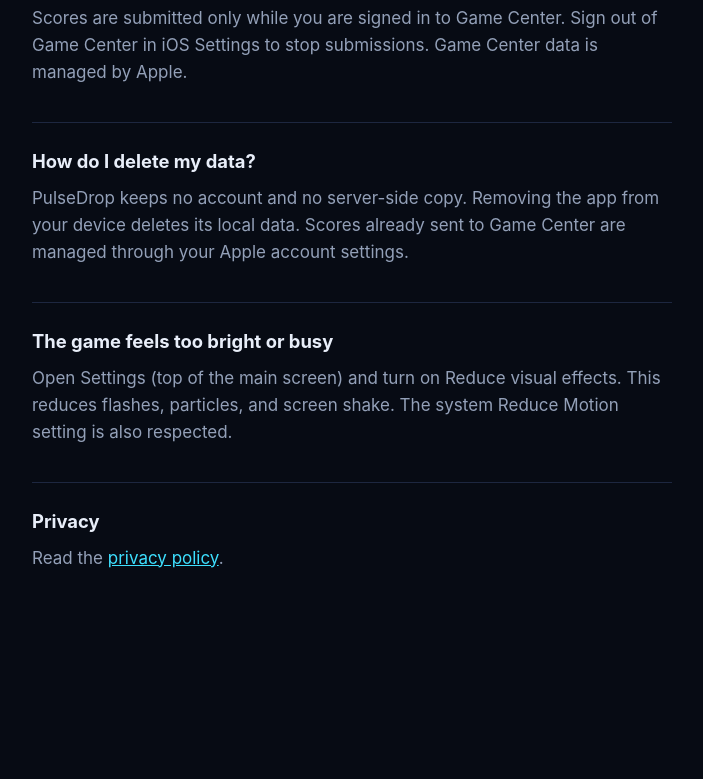
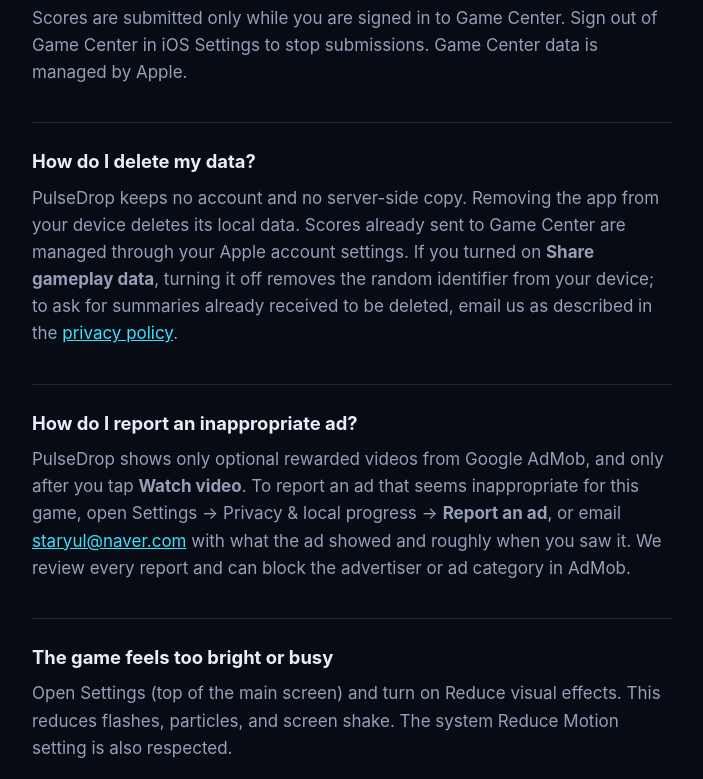
Before and after one commit to felixinjapan/pulse-drop-site, a plain HTML site: page support/index.html in a window 1280 px wide. Shown: the part 523-1302 px from the top of the page, without its empty margins (288-991 px from the left). Before the commit the page ends 1167 px from the top, so only its background shows below. Drawn offline with Linux system fonts and the light colour scheme.

Commit message:
Privacy policy and support: how to delete analytics data, how to report an ad
Privacy policy: explain what happens to the random analytics identifier when
sharing is turned off, and how to ask for already-received summaries to be
deleted. Support page: same answer under 'How do I delete my data?', plus a new
'How do I report an inappropriate ad?' entry pointing to Settings > Privacy >
Report an ad or the support email.

```diff
--- a/support/index.html
+++ b/support/index.html
@@ -32,7 +32,10 @@
   <p>Scores are submitted only while you are signed in to Game Center. Sign out of Game Center in iOS Settings to stop submissions. Game Center data is managed by Apple.</p>
 
   <h2>How do I delete my data?</h2>
-  <p>PulseDrop keeps no account and no server-side copy. Removing the app from your device deletes its local data. Scores already sent to Game Center are managed through your Apple account settings.</p>
+  <p>PulseDrop keeps no account and no server-side copy. Removing the app from your device deletes its local data. Scores already sent to Game Center are managed through your Apple account settings. If you turned on <strong>Share gameplay data</strong>, turning it off removes the random identifier from your device; to ask for summaries already received to be deleted, email us as described in the <a href="../privacy/">privacy policy</a>.</p>
+
+  <h2>How do I report an inappropriate ad?</h2>
+  <p>PulseDrop shows only optional rewarded videos from Google AdMob, and only after you tap <strong>Watch video</strong>. To report an ad that seems inappropriate for this game, open Settings → Privacy &amp; local progress → <strong>Report an ad</strong>, or email <a href="mailto:staryul@naver.com?subject=PulseDrop%3A%20report%20an%20ad">staryul@naver.com</a> with what the ad showed and roughly when you saw it. We review every report and can block the advertiser or ad category in AdMob.</p>
 
   <h2>The game feels too bright or busy</h2>
   <p>Open Settings (top of the main screen) and turn on Reduce visual effects. This reduces flashes, particles, and screen shake. The system Reduce Motion setting is also respected.</p>
```
Also changed, not shown: privacy/index.html (+2 -1 lines).
